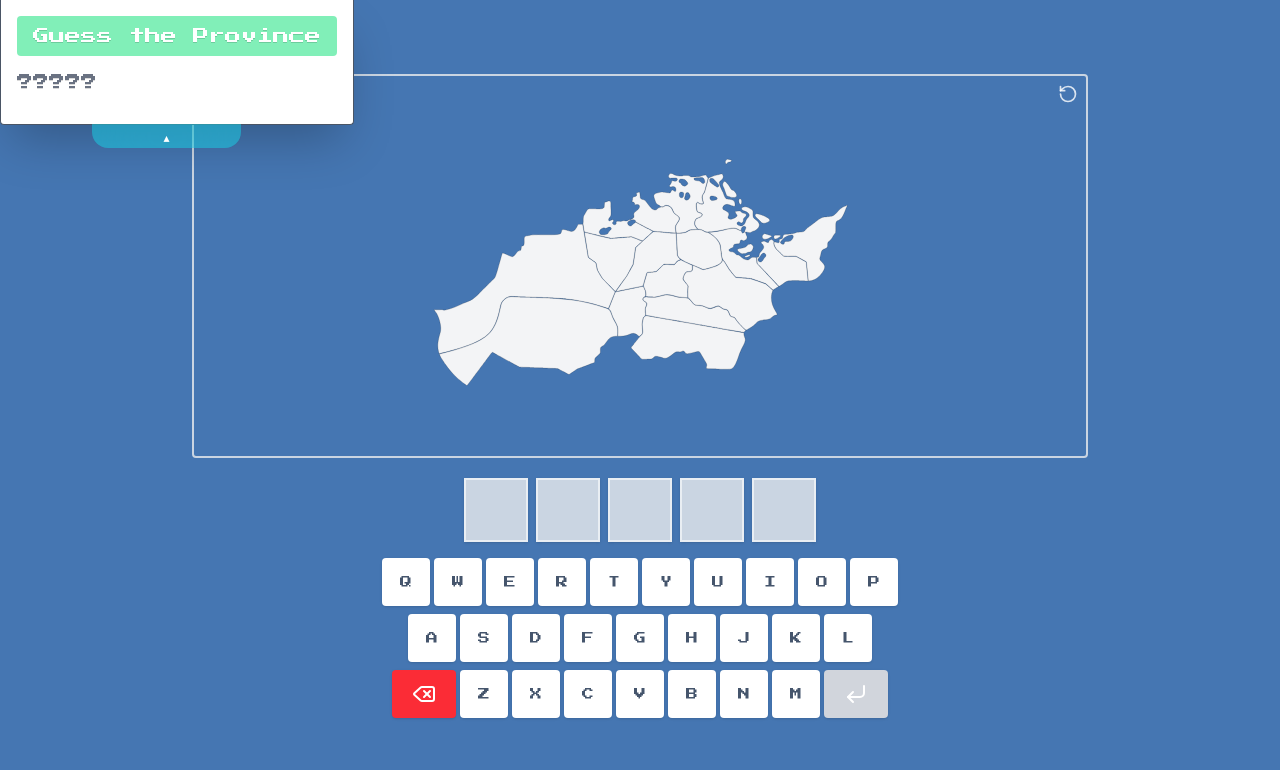
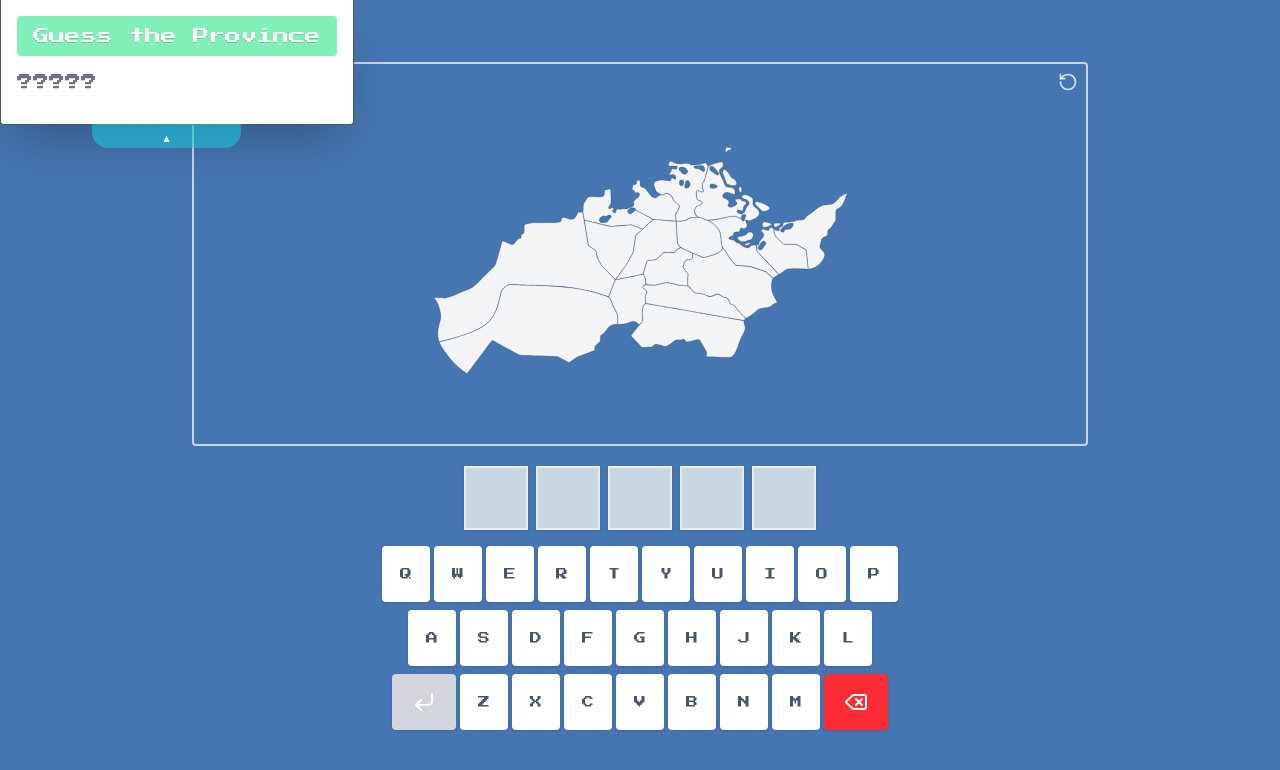
Before and after one commit to JeyBySy/MapaManiaPH, a React (Vite) app: page /quickstart in a window 1280 px wide. Shown: the top 770 px of the page. Built offline with nearby package versions, Linux system fonts and the light colour scheme.

Commit message:
Rearrange keyboard button order and adjust button padding for improved layout

```diff
--- a/src/components/Keyboard.tsx
+++ b/src/components/Keyboard.tsx
@@ -4,7 +4,7 @@ import React, { useEffect } from "react"
 const KEYBOARD_ROWS = [
   ["Q", "W", "E", "R", "T", "Y", "U", "I", "O", "P"],
   ["A", "S", "D", "F", "G", "H", "J", "K", "L"],
-  ["backspace", "Z", "X", "C", "V", "B", "N", "M", "enter"],
+  ["enter", "Z", "X", "C", "V", "B", "N", "M", "backspace"],
 ]
 
 interface KeyboardProps {
@@ -131,7 +131,7 @@ const Keyboard: React.FC<KeyboardProps> = ({ value, onType, limit, onSubmit, pro
               return (
                 <button
                   key={key}
-                  className="bg-white hover:bg-white/80 dark:bg-gray-600 dark:hover:bg-gray-500 dark:hover:text-white rounded text-xs dark:text-white/80 text-slate-600 text-shadow hover:text-slate-800 shadow transition-colors w-12 px-1 py-4 flex items-center justify-center cursor-pointer"
+                  className="bg-white hover:bg-white/80 dark:bg-gray-600 dark:hover:bg-gray-500 dark:hover:text-white rounded text-xs dark:text-white/80 text-slate-600 text-shadow hover:text-slate-800 shadow transition-colors w-12 px-1 py-5 flex items-center justify-center cursor-pointer"
                   onClick={(e) => {
                     (e.target as HTMLButtonElement).blur()
                     handleKeyClick(key.toLowerCase())
```
